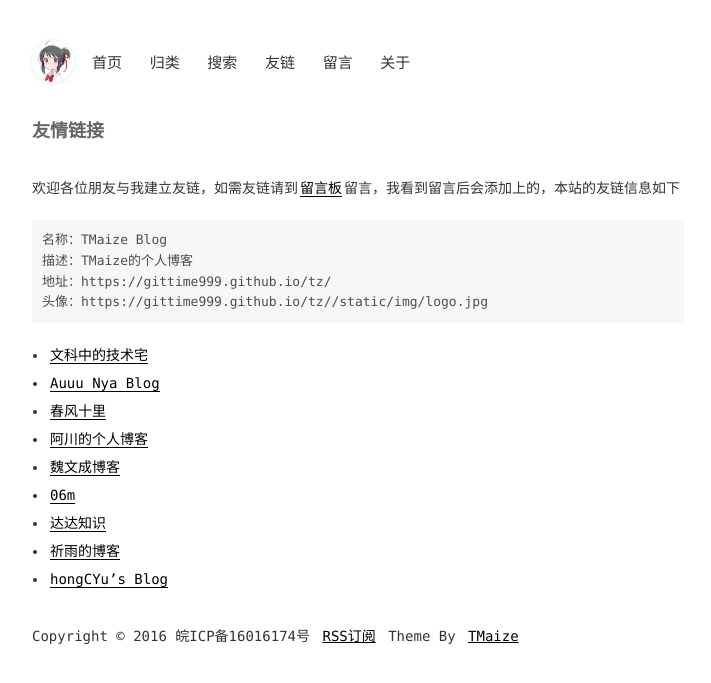
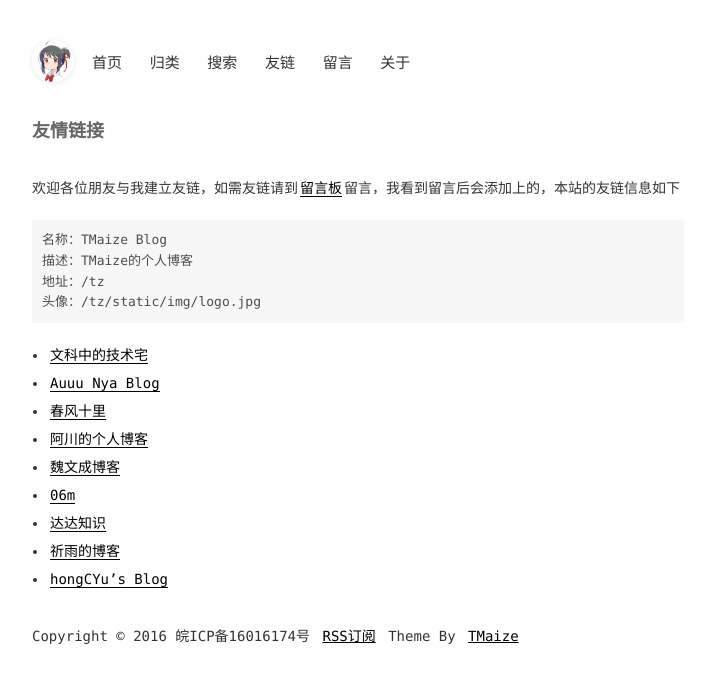
Before and after one commit to gittime999/tz, a Jekyll site: the page built from pages/links.md, in a window 1280 px wide. Shown: the top 683 px of the page, without its empty margins (282-993 px from the left). Built offline with Jekyll 4.4.1, drawn with Linux system fonts in a browser that asks for light colours; comment, search, counter and statistics services are not loaded; part of the change alters nothing that is shown.

Commit message:
Update _config.yml

```diff
--- a/_config.yml
+++ b/_config.yml
@@ -16,8 +16,8 @@ exclude: ['CNAME', 'README.md', 'LICENSE', '_site', 'dist', 'Gemfile', 'Gemfile.
 
 # 域名配置
 # baseurl配置,如果网站部署在根目录下的其他目录中，请设置为 /目录名
-domainUrl: 'https://gittime999.github.io/tz/'
-baseurl: ''
+domainUrl: ''
+baseurl: '/tz'
 
 # 吐个槽地址，会在chat页面中重定向到该地址
 tucaoUrl: https://support.qq.com/product/86335
@@ -25,15 +25,15 @@ tucaoUrl: https://support.qq.com/product/86335
 # 菜单
 menu:
   - title: 首页
-    url: /tz/
+    url: /
   - title: 归类
-    url: /tz/pages/categories.html
+    url: /pages/categories.html
   - title: 搜索
-    url: /tz/pages/search.html
+    url: /pages/search.html
   - title: 友链
-    url: /tz/pages/links.html
+    url: /pages/links.html
   - title: 留言
-    url: /tz/pages/chat.html
+    url: /pages/chat.html
   - title: 关于
     url: /pages/about.html
 
```
